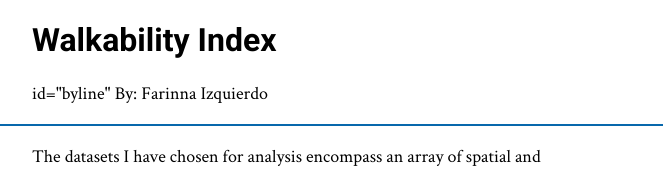
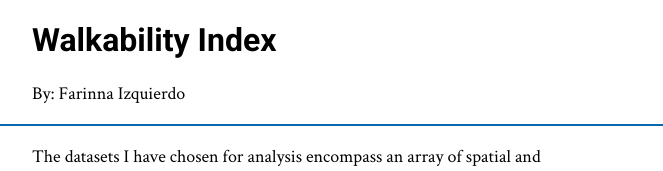
Before and after one commit to farinnaizq/farinnaizq.github.io, a plain HTML site: page walkability/index.html in a window 1280 px wide. Shown: the top 171 px of the page, without its empty margins (308-971 px from the left). Drawn offline with Linux system fonts and the light colour scheme.

Commit message:
Fix index.html

```diff
--- a/walkability/index.html
+++ b/walkability/index.html
@@ -8,7 +8,7 @@
     </head>
     <body>
         <h1>Walkability Index</h1>
-        <p> id="byline" By: Farinna Izquierdo </p>
+        <p id="byline">  By: Farinna Izquierdo </p>
         <div class = "divider"></div>
         <p>The datasets I have chosen for analysis encompass an array of spatial and demographic information about Miami-Dade County (where I am from!).</p>
         <img src = "images/rhode_island.png">
```
Also changed, not shown: 2 other files.
